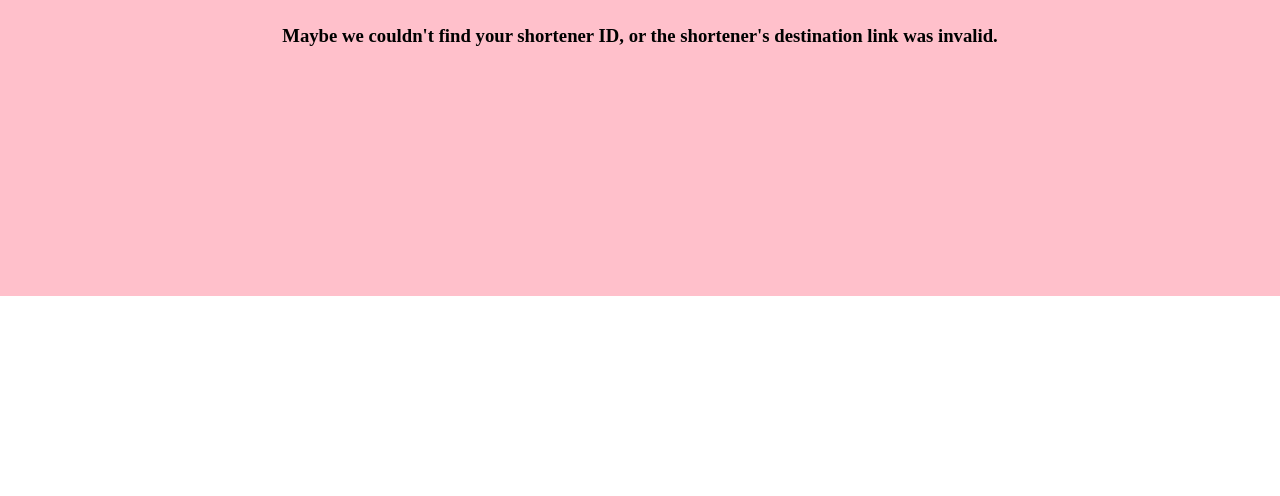
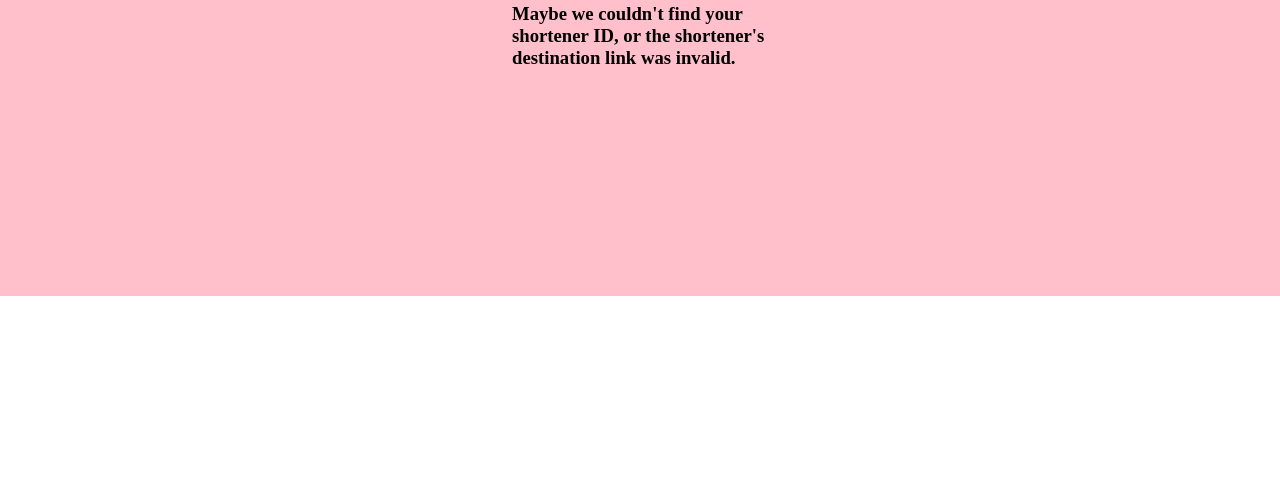
Before and after one commit to T-O-R-U-S/slinky, a website: page error/index.html in a window 1280 px wide. Shown: the part 304-800 px from the top of the page. Drawn offline with Linux system fonts and the light colour scheme.

Commit message:
Styling changes on the error page

```diff
--- a/error/index.html
+++ b/error/index.html
@@ -18,6 +18,9 @@
 			width: 100%;
 			flex-direction: column;
 		}
+		h3 {
+			width: 20vw;
+		}
 		input {
 			width: 10vw;
 		}
```
